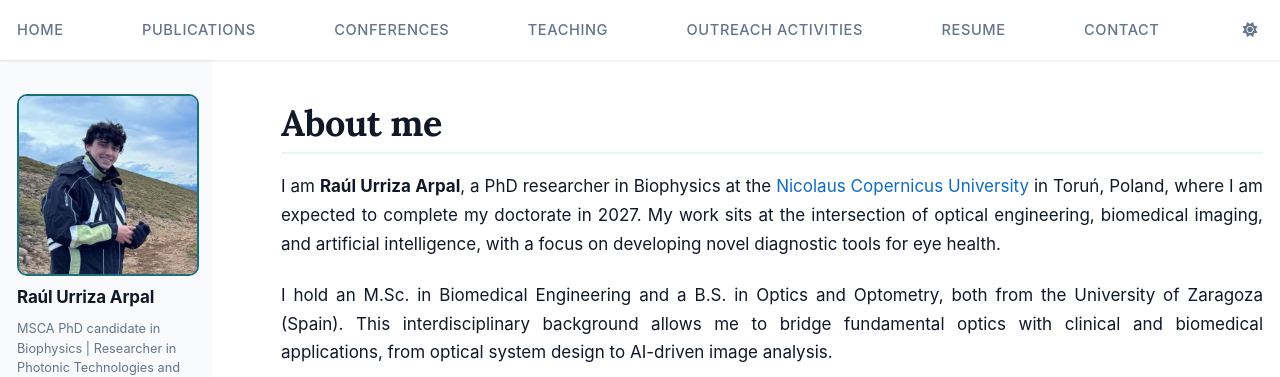
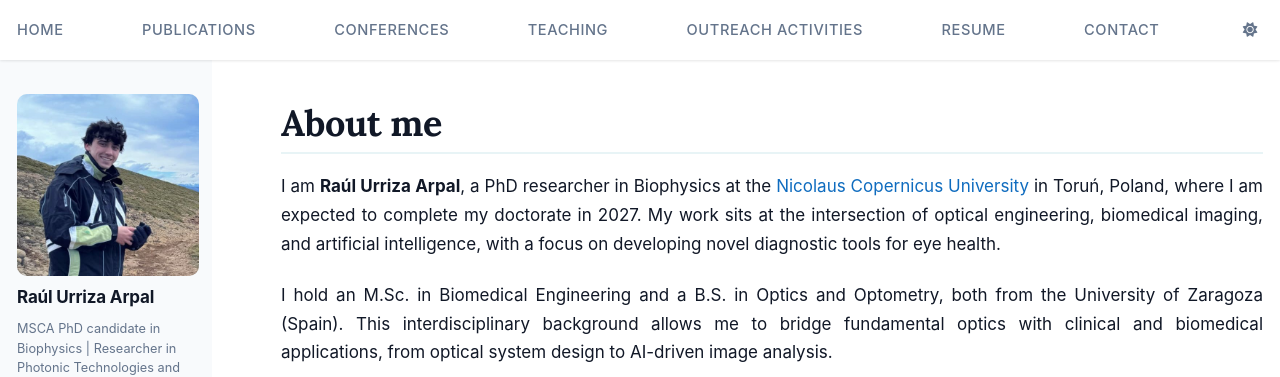
Before and after one commit to RaulUrriza/raulurriza.github.io, a Jekyll site: the page built from _pages/about.md, in a window 1280 px wide. Shown: the top 377 px of the page. Built offline with Jekyll 4.4.1, drawn with Linux system fonts in a browser that asks for light colours; some web fonts are replaced; a script bundle is joined from its source files by our own code; library files that are not in the unit come from our copies.

Commit message:
Quitar borde color imagen izq

```diff
--- a/assets/css/style.scss
+++ b/assets/css/style.scss
@@ -247,7 +247,6 @@ body {
 @media (min-width: 57.8125em) {
   .author__avatar {
     border-radius: 10px;
-    border: 2px solid var(--c-primary);
     overflow: hidden;
     display: block;
   }
```
